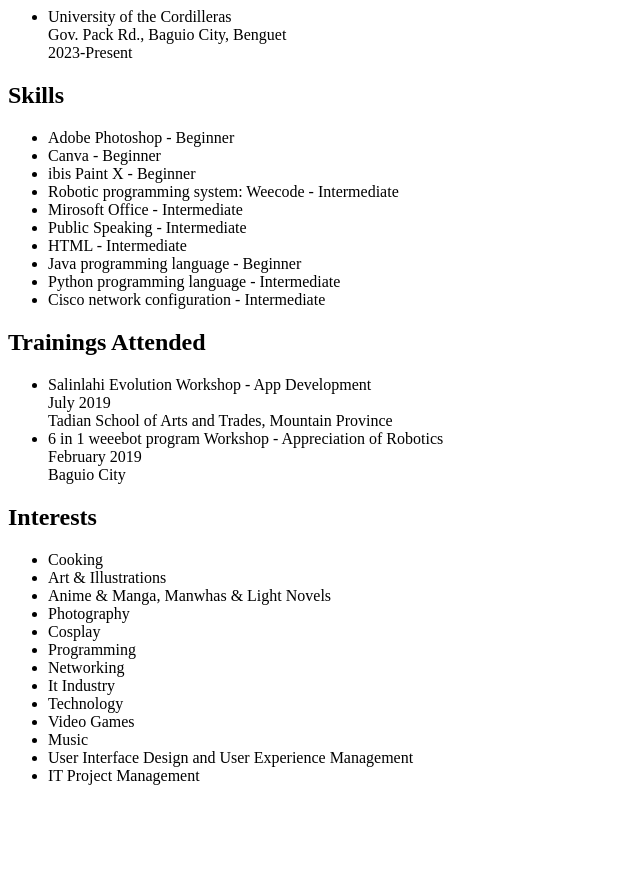
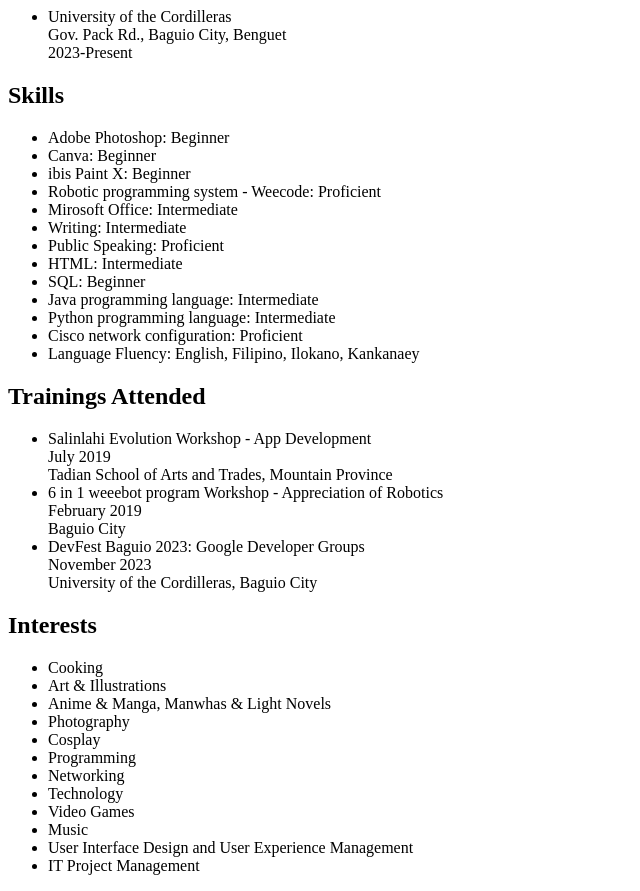
Before and after one commit to WaincelLanceDumanghi/223010607-WebApp, a plain HTML site: page Resume.html in a window 1280 px wide. Shown: the part 600-1491 px from the top of the page, without its empty margins (0-640 px from the left). Before the commit the page ends 1401 px from the top, so only its background shows below. Drawn offline with Linux system fonts and the light colour scheme.

Commit message:
Updated Resume.html

```diff
--- a/Resume.html
+++ b/Resume.html
@@ -46,16 +46,19 @@
 
     <h2>Skills</h2>
     <ul>
-        <li>Adobe Photoshop - Beginner</li>
-        <li>Canva - Beginner</li>
-        <li>ibis Paint X - Beginner</li>
-        <li>Robotic programming system: Weecode - Intermediate</li>
-        <li>Mirosoft Office - Intermediate</li>
-        <li>Public Speaking - Intermediate</li>
-        <li>HTML - Intermediate</li>
-        <li>Java programming language - Beginner</li>
-        <li>Python programming language - Intermediate</li>
-        <li>Cisco network configuration - Intermediate</li>
+        <li>Adobe Photoshop: Beginner</li>
+        <li>Canva: Beginner</li>
+        <li>ibis Paint X: Beginner</li>
+        <li>Robotic programming system - Weecode: Proficient</li>
+        <li>Mirosoft Office: Intermediate</li>
+        <li>Writing: Intermediate</li>
+        <li>Public Speaking: Proficient</li>
+        <li>HTML: Intermediate</li>
+        <li>SQL: Beginner</li>
+        <li>Java programming language: Intermediate</li>
+        <li>Python programming language: Intermediate</li>
+        <li>Cisco network configuration: Proficient</li>
+        <li>Language Fluency: English, Filipino, Ilokano, Kankanaey</li>
     </ul>
 
     <h2>Trainings Attended</h2>
@@ -67,6 +70,9 @@
             February 2019 <br>
             Baguio City
         </li>
+        <li>DevFest Baguio 2023: Google Developer Groups <br>
+            November 2023 <br>
+            University of the Cordilleras, Baguio City</li>
     </ul>
 
     <h2>Interests</h2>
@@ -78,7 +84,6 @@
         <li>Cosplay</li>
         <li>Programming</li>
         <li>Networking</li>
-        <li>It Industry</li>
         <li>Technology</li>
         <li>Video Games</li>
         <li>Music</li>
```
